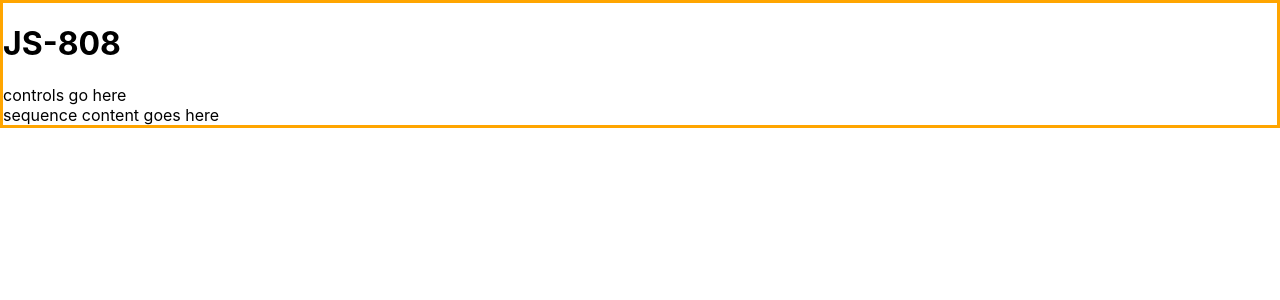
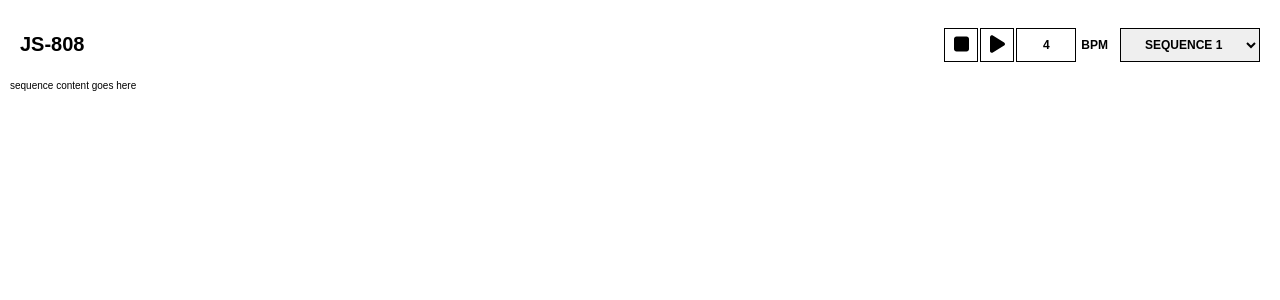
Before and after one commit to jabram/splice-js-808, a React (Create React App) app: page / in a window 1280 px wide. Shown: the top 300 px of the page. Built offline with nearby package versions, Linux system fonts and the light colour scheme.

Commit message:
Add non-functional header elements
Adds the font-awesome library for rendering icons, some CSS reset
styles, and the basic components needed to render in the header.

```diff
--- a/package.json
+++ b/package.json
@@ -3,6 +3,9 @@
   "version": "0.1.0",
   "private": true,
   "dependencies": {
+    "@fortawesome/fontawesome-svg-core": "^6.4.2",
+    "@fortawesome/free-solid-svg-icons": "^6.4.2",
+    "@fortawesome/react-fontawesome": "^0.2.0",
     "@testing-library/jest-dom": "^5.17.0",
     "@testing-library/react": "^13.4.0",
     "@testing-library/user-event": "^13.5.0",
--- a/src/App.js
+++ b/src/App.js
@@ -1,12 +1,10 @@
 import styles from "./App.module.css";
+import Header from "./components/Header/Header";
 
 function App() {
   return (
     <div className={styles.appContainer}>
-      <header>
-        <h1>JS-808</h1>
-        <div>controls go here</div>
-      </header>
+      <Header />
       <div>sequence content goes here</div>
     </div>
   );
--- a/src/App.module.css
+++ b/src/App.module.css
@@ -1,3 +1,3 @@
 .appContainer {
-  border: 3px solid orange;
+  padding: 1rem;
 }
--- /dev/null
+++ b/src/components/ButtonHeader/ButtonHeader.js
@@ -0,0 +1,23 @@
+import React from "react";
+import PropTypes from "prop-types";
+import styles from "./ButtonHeader.module.css";
+
+const ButtonHeader = ({ onClick, children }) => {
+  return (
+    <button className={styles.headerButton} onClick={onClick}>
+      {children}
+    </button>
+  );
+};
+
+ButtonHeader.propTypes = {
+  onClick: PropTypes.func.isRequired,
+  children: PropTypes.node.isRequired,
+};
+
+ButtonHeader.defaultProps = {
+  onClick: undefined,
+  children: undefined,
+};
+
+export default ButtonHeader;
--- /dev/null
+++ b/src/components/ButtonHeader/ButtonHeader.module.css
@@ -0,0 +1,7 @@
+.headerButton {
+  padding: 5px;
+  border: 1px solid black;
+  font-size: 2rem;
+  line-height: 2.2rem;
+  width: 3.4rem;
+}
--- /dev/null
+++ b/src/components/Header/Header.js
@@ -0,0 +1,31 @@
+import React from "react";
+import styles from "./Header.module.css";
+import ButtonHeader from "../ButtonHeader/ButtonHeader";
+import { FontAwesomeIcon } from "@fortawesome/react-fontawesome";
+import { faStop, faPlay } from "@fortawesome/free-solid-svg-icons";
+import TextInput from "../TextInput/TextInput";
+import SequenceSwitcher from "../SequenceSwitcher/SequenceSwitcher";
+
+const Header = () => {
+  return (
+    <header className={styles.header}>
+      <h1>JS-808</h1>
+      <div className={styles.controls}>
+        <ButtonHeader onClick={() => console.log("clicked stop")}>
+          <FontAwesomeIcon icon={faStop} />
+        </ButtonHeader>
+        <ButtonHeader onClick={() => console.log("clicked play")}>
+          <FontAwesomeIcon icon={faPlay} />
+        </ButtonHeader>
+        <TextInput
+          label="BPM"
+          currentValue={4}
+          onChange={() => console.log("changed!")}
+        />
+        <SequenceSwitcher />
+      </div>
+    </header>
+  );
+};
+
+export default Header;
--- /dev/null
+++ b/src/components/Header/Header.module.css
@@ -0,0 +1,12 @@
+.header {
+  display: flex;
+  align-items: center;
+  justify-content: space-between;
+  padding: 1rem;
+}
+
+.controls {
+  display: flex;
+  align-items: center;
+  gap: 2px;
+}
--- /dev/null
+++ b/src/components/SequenceSwitcher/SequenceSwitcher.js
@@ -0,0 +1,14 @@
+import React from "react";
+import styles from "./SequenceSwitcher.module.css";
+
+const SequenceSwitcher = () => {
+  return (
+    <select className={styles.sequenceSwitcher}>
+      <option>Sequence 1</option>
+      <option>Sequence 2</option>
+      <option>Sequence 3</option>
+    </select>
+  );
+};
+
+export default SequenceSwitcher;
--- /dev/null
+++ b/src/components/SequenceSwitcher/SequenceSwitcher.module.css
@@ -0,0 +1,9 @@
+.sequenceSwitcher {
+  height: 3.4rem;
+  margin-left: 1rem;
+  padding: 0 2rem;
+  border: 1px solid black;
+  font-size: 1.2rem;
+  font-weight: bold;
+  text-transform: uppercase;
+}
--- /dev/null
+++ b/src/components/TextInput/TextInput.js
@@ -0,0 +1,33 @@
+import React from "react";
+import PropTypes from "prop-types";
+import styles from "./TextInput.module.css";
+
+const TextInput = ({ currentValue, label, onChange }) => {
+  return (
+    <div>
+      <input
+        id={label}
+        className={styles.textInput}
+        value={currentValue}
+        onChange={onChange}
+      />
+      <label htmlFor={label} className={styles.label}>
+        {label}
+      </label>
+    </div>
+  );
+};
+
+TextInput.propTypes = {
+  currentValue: PropTypes.number,
+  label: PropTypes.string,
+  onChange: PropTypes.func.isRequired,
+};
+
+TextInput.defaultProps = {
+  currentValue: undefined,
+  label: undefined,
+  onChange: undefined,
+};
+
+export default TextInput;
--- /dev/null
+++ b/src/components/TextInput/TextInput.module.css
@@ -0,0 +1,17 @@
+.textInput {
+  width: 6rem;
+  padding: 5px;
+  border: 1px solid black;
+  font-size: 1.2rem;
+  line-height: 2.2rem;
+  font-weight: bold;
+  text-align: center;
+}
+
+.label {
+  font-size: 1.2rem;
+  line-height: 2.2rem;
+  font-weight: bold;
+  text-transform: uppercase;
+  margin-left: 5px;
+}
--- a/src/index.css
+++ b/src/index.css
@@ -1,13 +1,29 @@
+html {
+  font-size: 10px;
+  box-sizing: border-box;
+}
+
+*,
+*:before,
+*:after {
+  box-sizing: inherit;
+}
+
 body {
   margin: 0;
-  font-family: -apple-system, BlinkMacSystemFont, 'Segoe UI', 'Roboto', 'Oxygen',
-    'Ubuntu', 'Cantarell', 'Fira Sans', 'Droid Sans', 'Helvetica Neue',
-    sans-serif;
+  font-family: Arial, Helvetica, sans-serif;
   -webkit-font-smoothing: antialiased;
   -moz-osx-font-smoothing: grayscale;
 }
 
-code {
-  font-family: source-code-pro, Menlo, Monaco, Consolas, 'Courier New',
-    monospace;
+button {
+  font-family: inherit;
+  padding: 0;
+  border: none;
+  background: none;
+  cursor: pointer;
 }
+
+button:hover {
+  opacity: 0.8;
+}
```
Also changed, not shown: 1 other file (tests, documents, lock files or other folders).
